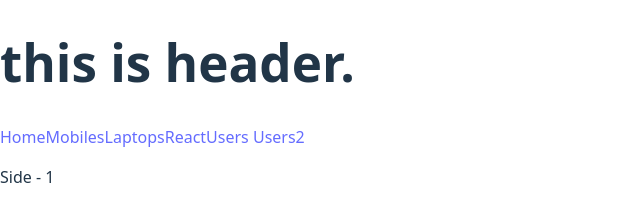
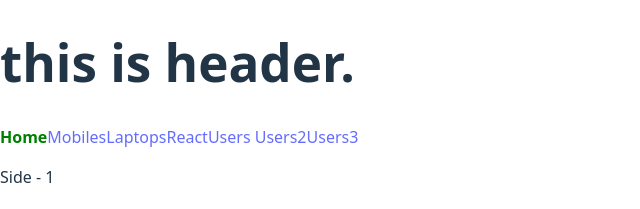
Before and after one commit to AKToran/web-day72-react-router-concept, a React (Vite) app: page / in a window 1280 px wide. Shown: the top 209 px of the page, without its empty margins (0-640 px from the left). Built offline with nearby package versions, Linux system fonts and the light colour scheme; no server answers.

Commit message:
useLocation

```diff
--- a/src/Components/Header/Header.jsx
+++ b/src/Components/Header/Header.jsx
@@ -6,7 +6,12 @@ const Header = () => {
     <div>
       <h1>this is header.</h1>
       <nav className="space-x-8 py-4">
-        <NavLink to={"/"}>Home</NavLink>
+        <NavLink style={({isActive, isPending}) => {
+          return {
+            fontWeight: isActive? "bold" : "",
+            color: isPending? "red": "green"
+          }
+        }} to={"/"}>Home</NavLink>
         <NavLink to={"/mobiles"}>Mobiles</NavLink>
         <NavLink to={"/laptops"}>Laptops</NavLink>
         <NavLink to={"/app"}>React</NavLink>
@@ -14,6 +19,7 @@ const Header = () => {
           <span>Users {isNavigating && <p>Loading...</p>}</span>
         )}</NavLink>
         <NavLink to={"/users2"}>Users2</NavLink>
+        <NavLink to={"/users3"}>Users3</NavLink>
       </nav>
     </div>
   );
--- a/src/Components/Root/Root.jsx
+++ b/src/Components/Root/Root.jsx
@@ -1,13 +1,18 @@
-import React from 'react';
+import React, { useEffect } from 'react';
 import Header from '../Header/Header';
-import { Outlet, useNavigation } from 'react-router';
+import { Outlet, useLocation, useNavigation } from 'react-router';
 import Footer from '../Footer/Footer';
 import Sidebar from '../Sidebar/Sidebar';
 
 const Root = () => {
   const navigation = useNavigation();
   const isNavigating = Boolean(navigation.location);
-  console.log(navigation.state);
+  // console.log(navigation.state);
+
+  const location = useLocation();
+  useEffect(() =>{
+    console.log(location.pathname);
+  }, [location]);
 
   return (
     <div>
--- a/src/Components/users/UserDetails.jsx
+++ b/src/Components/users/UserDetails.jsx
@@ -1,7 +1,12 @@
 import React from 'react';
-import { useLoaderData, useNavigate } from 'react-router';
+import { useLoaderData, useNavigate, useParams } from 'react-router';
 
 const UserDetails = () => {
+  // const params = useParams();
+  // console.log(params);
+  const { userId } = useParams();
+  console.log(userId);
+
   const user = useLoaderData();
   const navigate = useNavigate();
   return (
--- a/src/Components/users/Users.jsx
+++ b/src/Components/users/Users.jsx
@@ -4,7 +4,6 @@ import User from './User';
 
 const Users = () => {
   const users = useLoaderData();
-
 
   return (
     <div className='mx-20'>
--- /dev/null
+++ b/src/Components/users/Users3.jsx
@@ -0,0 +1,11 @@
+import React from 'react';
+
+const Users3 = () => {
+  return (
+    <div>
+
+    </div>
+  );
+};
+
+export default Users3;
```
Also changed, not shown: src/main.jsx (+13 -0 lines).
